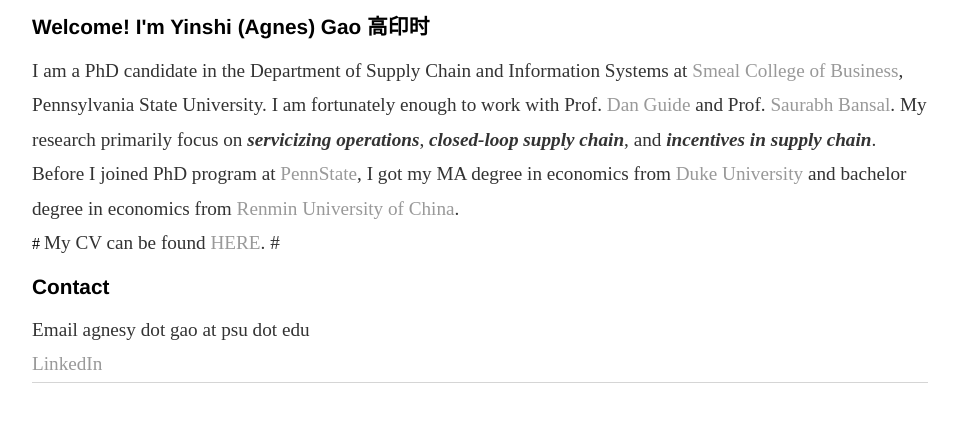
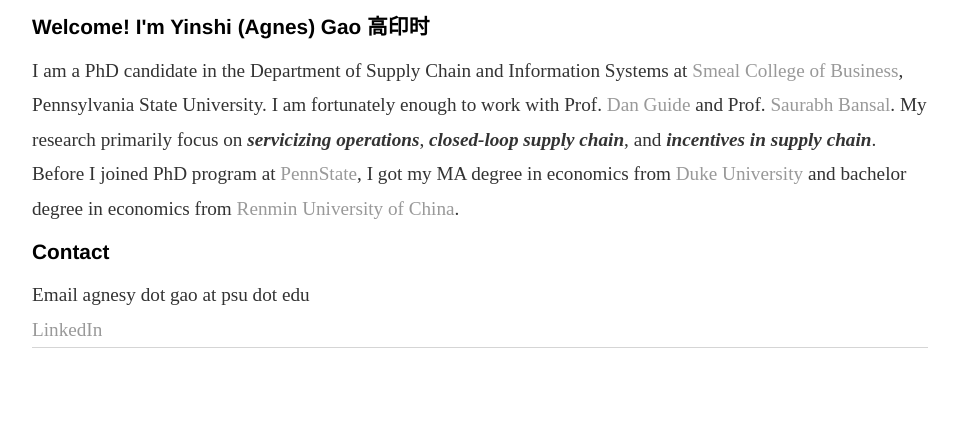
Before and after one commit to yinshi-gao/yinshi-gao.github.io, a Jekyll site: the page built from index.html, in a window 1280 px wide, cut to the strip 349-771 px from the top of the page. Shown: the whole strip, without its empty margins (160-1118 px from the left). Built offline with Jekyll 4.4.1, drawn with Linux system fonts in a browser that asks for light colours.

Commit message:
Update index.html
hide cv

```diff
--- a/index.html
+++ b/index.html
@@ -13,8 +13,8 @@
 		and bachelor degree in economics from <a href="https://www.ruc.edu.cn/en">Renmin University of China</a>.
 	</p2>
 	<br>
-	# <p2> My CV can be found <a href="CV.pdf">HERE</a>.
-	# </p2>
+	<!-- <p2> My CV can be found <a href="CV.pdf">HERE</a>.
+	 </p2> -->
 
 	<h1>Contact</h1>
 	<p2>Email agnesy dot gao at psu dot edu</p2>
```
